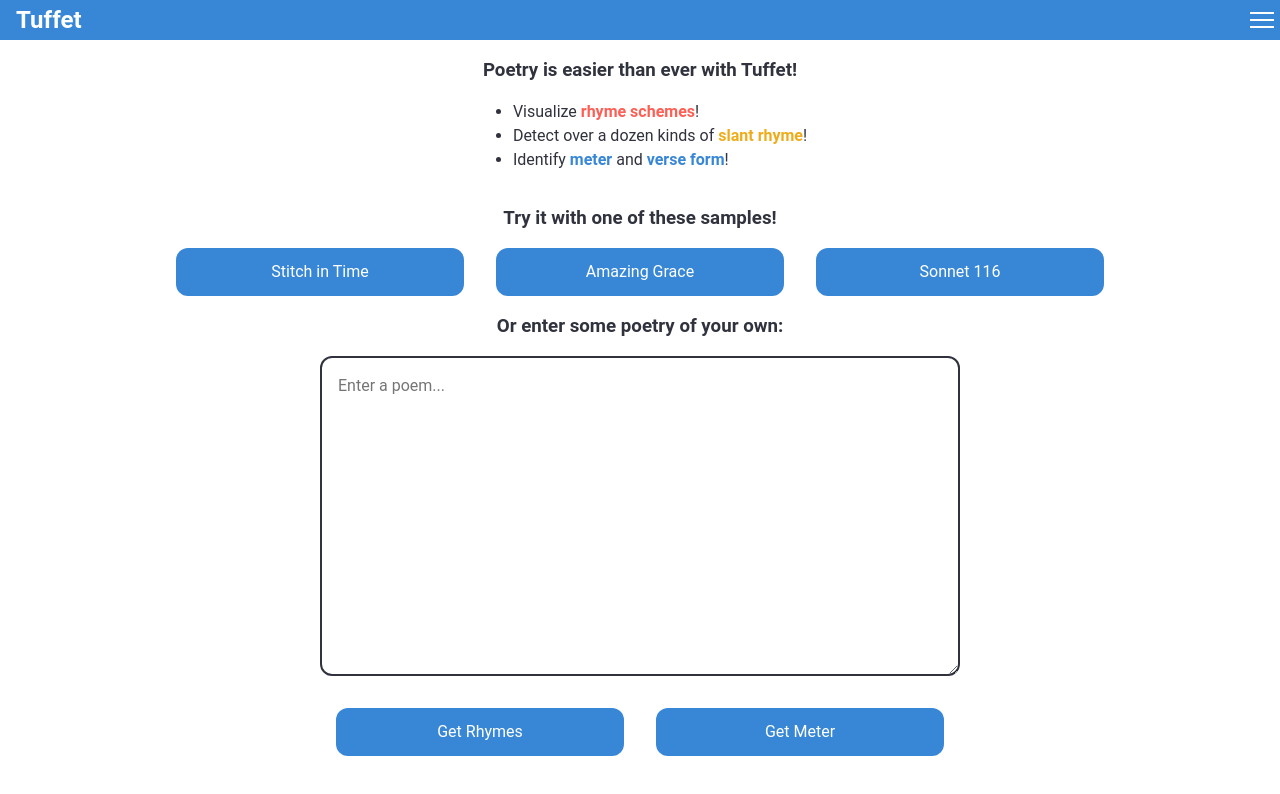
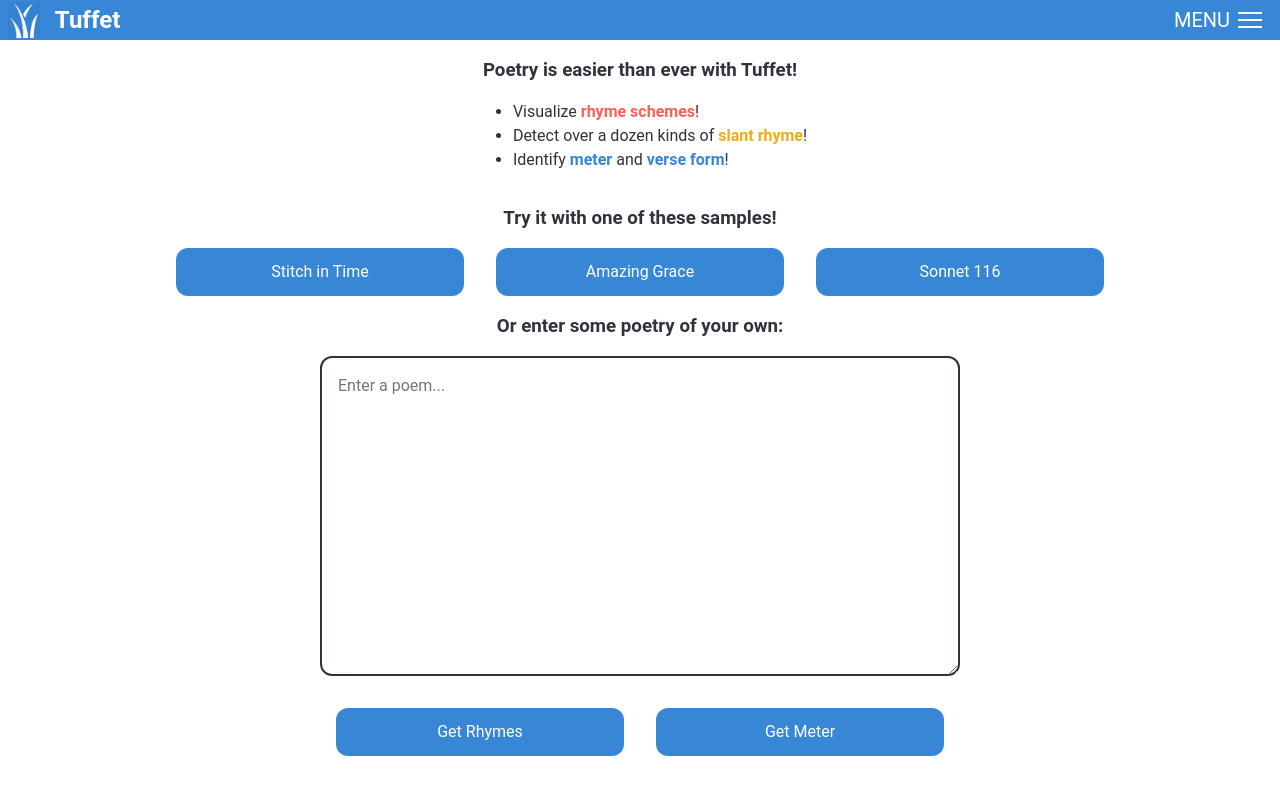
Before and after one commit to SamuelPerrin/tuffet, a React (Create React App) app in the folder iambe/: page / in a window 1280 px wide. Shown: the top 794 px of the page. Built offline with nearby package versions, Linux system fonts and the light colour scheme.

Commit message:
revamps Navbar

```diff
--- a/iambe/src/components/styled/Hamburger.js
+++ b/iambe/src/components/styled/Hamburger.js
@@ -7,15 +7,23 @@ import NavMenu from './NavMenu';
 
 const StyledHamburger = styled.button`
   background-color: rgba(0,0,0,0);
+  color:white;
+  font-size:1.25rem;
   border:none;
-  width: 1.5rem;
-  /* min-height: 1.5rem; */
-  /* padding:0.25rem; */
+  width: 6.25rem;
   margin: 0.75rem;
   cursor:pointer;
 
+  display:flex;
+  flex-flow:row nowrap;
+  justify-content:space-between;
+  align-items:center;
+
   &.closed {
     > span {
+      visibility:visible;
+    }
+    > div > span {
       display:block;
       width:1.5rem;
       height:2px;
@@ -31,6 +39,10 @@ const StyledHamburger = styled.button`
 
   &.open {
     > span {
+      visibility:hidden;
+    }
+
+    > div > span {
       display:block;
       width:1.5rem;
       height:2px;
@@ -42,16 +54,16 @@ const StyledHamburger = styled.button`
       &:not(:last-child) {
         margin-bottom:0.3rem;
       }
-    > span:first-child {
+      > div > span:first-child {
       transform: rotate(45deg);
     }
 
-    > span:nth-child(2) {
+    > div > span:nth-child(2) {
       opacity: 0;
       height:0.8rem;
     }
 
-    > span:last-child {
+    > div > span:last-child {
       transform: rotate(-45deg);
     }
   }
@@ -72,9 +84,12 @@ const Hamburger = props => {
   return (
     <>
       <StyledHamburger onClick={switchMenu} className={isMenuOpen ? 'open' : 'closed'}>
-        <span></span>
-        <span></span>
-        <span></span>
+        <span>MENU</span>
+        <div>
+          <span></span>
+          <span></span>
+          <span></span>
+        </div>
       </StyledHamburger>
       <NavMenu />
     </>
--- a/iambe/src/components/styled/Navbar.js
+++ b/iambe/src/components/styled/Navbar.js
@@ -4,6 +4,7 @@ import { useHistory } from 'react-router-dom';
 import styled from 'styled-components';
 
 import Hamburger from './Hamburger';
+import tuffetlogo1 from '../../images/tuffetlogo1.png';
 import { toggleMenu, closeAboutSubMenu } from '../../actions';
 
 const NavWrapper = styled.nav`
@@ -25,7 +26,9 @@ const NavWrapper = styled.nav`
     font-size: ${props => props.theme.headerFontSize};
     font-weight: bold;
     text-decoration: none;
-    margin-left: ${props => props.theme.space};
+    /* margin-left: ${props => props.theme.space}; */
+    width:8rem;
+    cursor:pointer;
   }
 `;
 
@@ -43,7 +46,10 @@ const Navbar = props => {
 
   return(
     <NavWrapper>
-      <span onClick={goHome} className='logo' style={{cursor:'pointer'}}>Tuffet</span>
+      <div style={{display:'flex',justifyContent:'space-around'}} className='logo'>
+        <img src={tuffetlogo1} alt='logo' width='32px' onClick={goHome} />
+        <span onClick={goHome} >Tuffet</span>
+      </div>
       <Hamburger />
     </NavWrapper>
   )
```
Also changed, not shown: iambe/src/images/tuffetlogo1.png (added).
